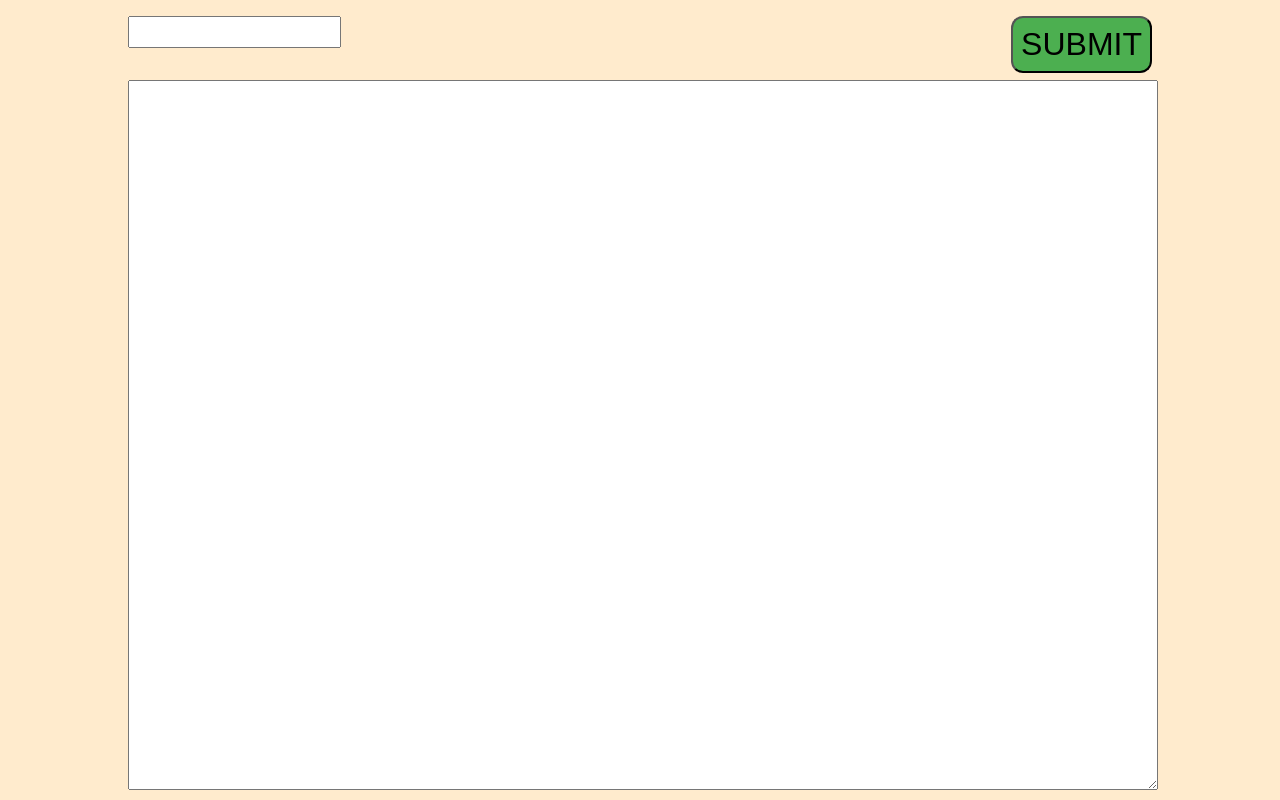
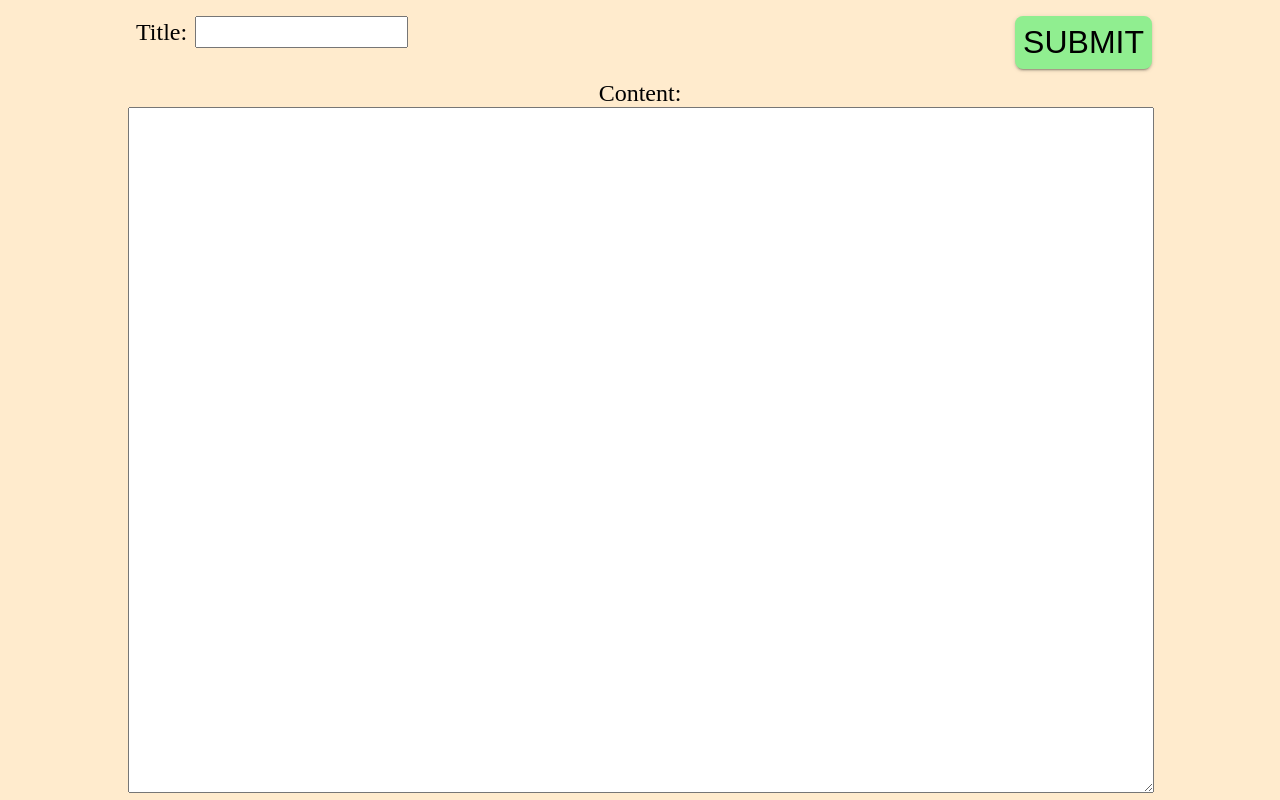
Before and after one commit to ZacharyWigfield/dingblog, an Angular app: page /write in a window 1280 px wide. Built offline with nearby package versions, Linux system fonts and the light colour scheme.

Commit message:
more write component styling

```diff
--- a/src/app/blog-write/blog-write.component.html
+++ b/src/app/blog-write/blog-write.component.html
@@ -1,7 +1,8 @@
 <div class='all'>
     <div class='write-content'>
         <div class='write-header'>
-            <input>
+            <label for="title">Title:</label>
+            <input name="title" id="title">
 
             <span class="submit-btn">
                 <button>SUBMIT</button>
@@ -9,7 +10,8 @@
         </div>
 
         <div class='write-text'>
-            <textarea (keydown)="onPress($event)"></textarea>
+            <label for="content">Content:</label>
+            <textarea (keydown)="onPress($event)" name="content" id="content"></textarea>
         </div>
 
     </div>
--- a/src/app/blog-write/blog-write.component.scss
+++ b/src/app/blog-write/blog-write.component.scss
@@ -6,7 +6,7 @@
 .write-content {
     display: grid;
     grid-template-columns: 10% 80% 10%;
-    grid-template-rows: 10vh 88vh;
+    grid-template-rows: 10vh 90vh;
 }
 
 .write-header {
@@ -36,7 +36,8 @@ input {
 
 textarea {
     width: 100%;
-    height: 100%;
+    height: 95%;
+    padding: 0%;
     font-size: 1.2rem;
 }
 
@@ -47,8 +48,15 @@ textarea {
 button {
     font-size: 2rem;
     padding: 0.5rem;
-    border-radius: 12px;
-    background-color: #4CAF50;
+    border-radius: 8px;
+    border: none;
+    background-color: lightgreen;
     text-align: right;
     cursor: pointer;
+    box-shadow: 0 3px 1px -2px #0003, 0 2px 2px #00000024, 0 1px 5px #0000001f;
 }
+
+label {
+    margin: 0.5rem;
+    font-size: 1.5rem;
+}
```
